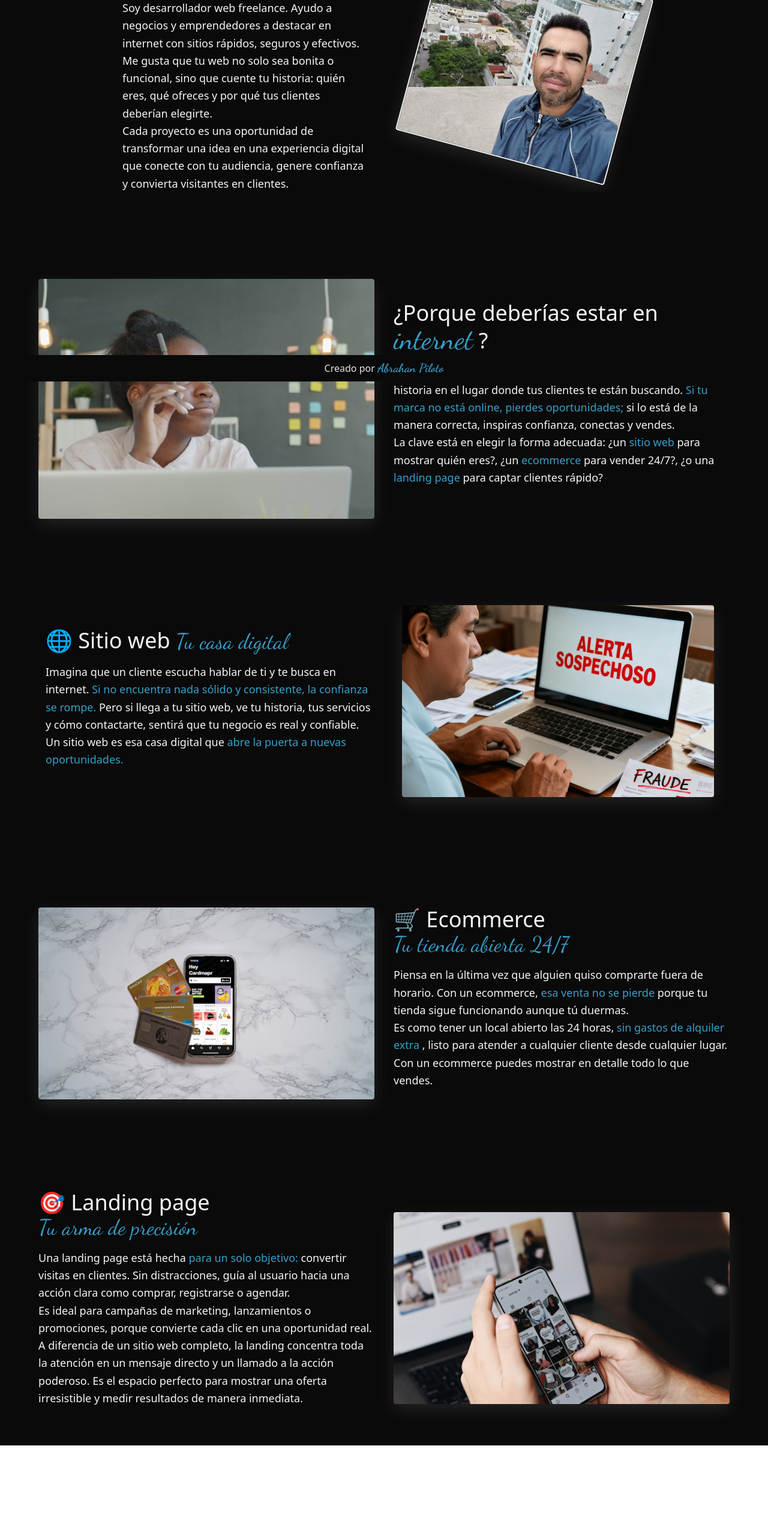
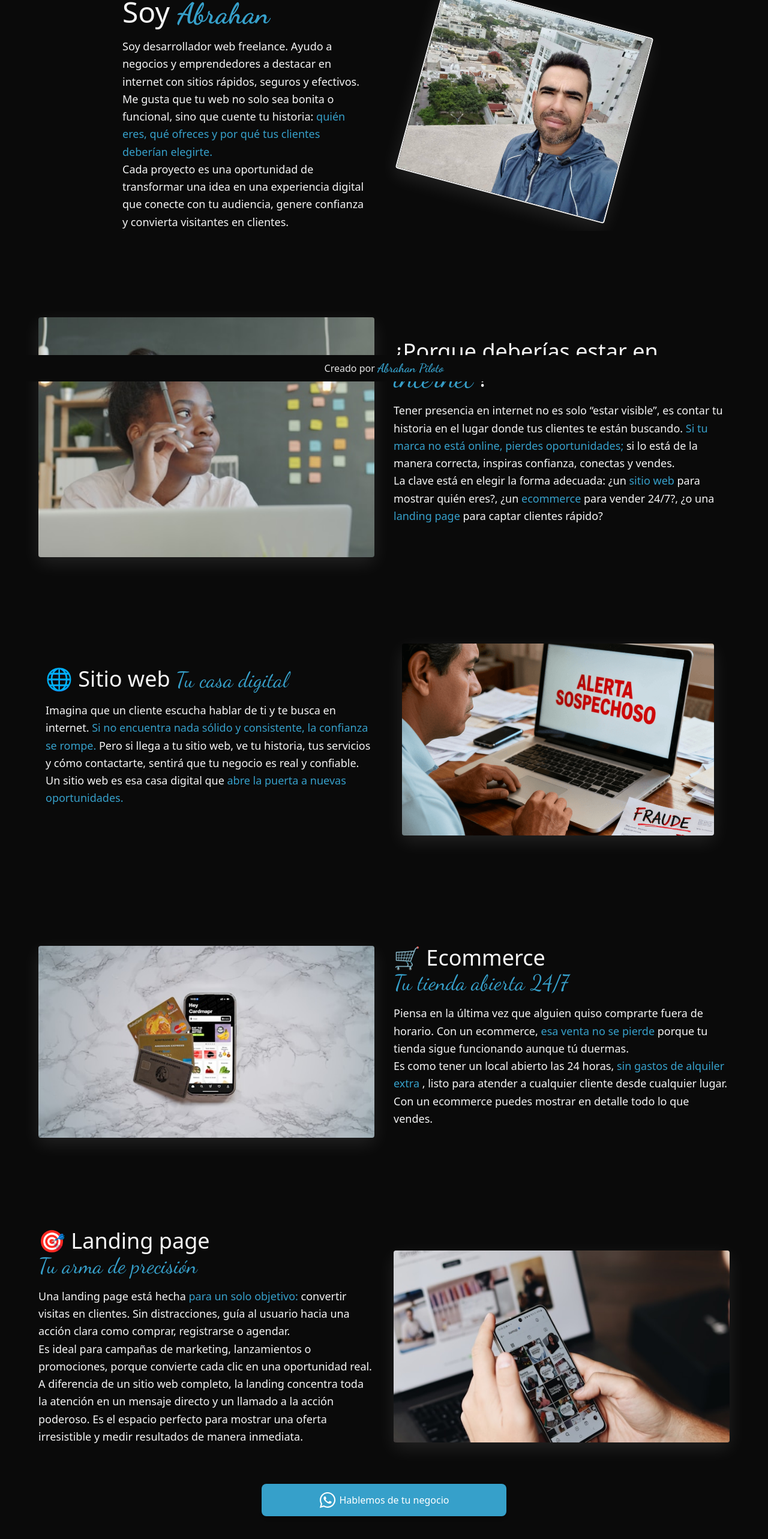
Before and after one commit to Abrahanpiloto/new-portfolio, a React (Vite) app: page /sobre-mi in a window 1280 px wide. Shown: the part 164-2730 px from the top of the page at 60% size. Before the commit the page ends 2574 px from the top, so only its background shows below. Built offline with nearby package versions, Linux system fonts and the light colour scheme.

Commit message:
creacion del boton cta wasap

```diff
--- a/src/components/Aboutme.jsx
+++ b/src/components/Aboutme.jsx
@@ -23,9 +23,12 @@ const AboutMe = () => {
             Soy desarrollador web freelance. Ayudo a negocios y emprendedores a
             destacar en internet con sitios rápidos, seguros y efectivos. <br />{" "}
             Me gusta que tu web no solo sea bonita o funcional, sino que cuente
-            tu historia: quién eres, qué ofreces y por qué tus clientes deberían
-            elegirte. <br /> Cada proyecto es una oportunidad de transformar una
-            idea en una experiencia digital que conecte con tu audiencia, genere
+            tu historia:{" "}
+            <span className="text-[#36A0CA] ">
+              quién eres, qué ofreces y por qué tus clientes deberían elegirte.
+            </span>{" "}
+            <br /> Cada proyecto es una oportunidad de transformar una idea en
+            una experiencia digital que conecte con tu audiencia, genere
             confianza y convierta visitantes en clientes. <br />
             <p></p>
           </p>
--- /dev/null
+++ b/src/components/ButtonCta.jsx
@@ -0,0 +1,19 @@
+import React from "react";
+import { FaWhatsapp } from "react-icons/fa";
+
+const ButtonCta = () => {
+  return (
+    <a
+      href="https://wa.me/51916058633?text=Hola%20Abrahan,%20quiero%20impulsar%20mi%20negocio"
+      target="_blank"
+      rel="noopener noreferrer"
+      className="w-78 lg:w-102 mx-auto flex justify-center items-center gap-1 bg-[#36A0CA] py-3 rounded-lg shadow-md hover:shadow-xl transition hover:bg-blue-700 mb-8 text-white"
+    >
+      <FaWhatsapp className="text-3xl" />
+
+      <span>Hablemos de tu negocio</span>
+    </a>
+  );
+};
+
+export default ButtonCta;
--- a/src/components/Contact.jsx
+++ b/src/components/Contact.jsx
@@ -5,6 +5,7 @@ import {
   FaLinkedin,
   FaFileDownload,
   FaEnvelope,
+  FaWhatsapp,
 } from "react-icons/fa";
 
 const Contact = () => {
@@ -30,6 +31,7 @@ const Contact = () => {
           className="flex items-center gap-3 bg-white dark:bg-neutral-800 px-6 py-4 rounded-lg shadow-md hover:shadow-xl transition dark:hover:bg-neutral-700"
         >
           <FaGithub className="text-2xl" />
+
           <span>GitHub</span>
         </a>
 
--- a/src/components/InfoLanding.jsx
+++ b/src/components/InfoLanding.jsx
@@ -1,4 +1,5 @@
 import React from "react";
+import ButtonCta from "./ButtonCta";
 
 const InfoLanding = () => {
   return (
--- a/src/pages/Aboutmepage.jsx
+++ b/src/pages/Aboutmepage.jsx
@@ -5,15 +5,17 @@ import WhyWebsite from "../components/WhyWebsite";
 import InfoWebsite from "../components/InfoWebsite";
 import InfoEcommerce from "../components/InfoEcommerce";
 import InfoLanding from "../components/InfoLanding";
+import ButtonCta from "../components/ButtonCta";
 
 const Aboutmepage = () => {
   return (
-    <div>
+    <div className="py-16  bg-yellow-50 dark:bg-neutral-950 text-neutral-800 dark:text-neutral-100">
       <Aboutme />
       <WhyWebsite />
       <InfoWebsite />
       <InfoEcommerce />
       <InfoLanding />
+      <ButtonCta />
       <Analytics />
     </div>
   );
```
